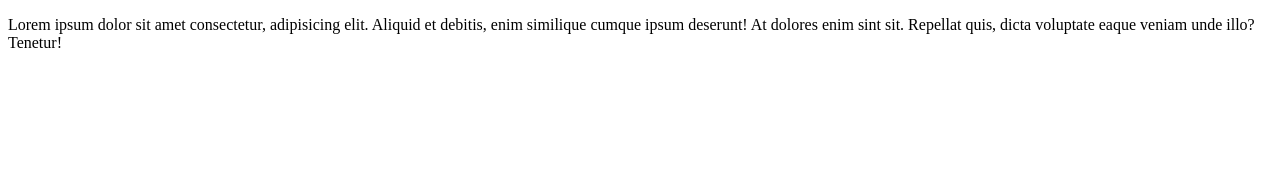
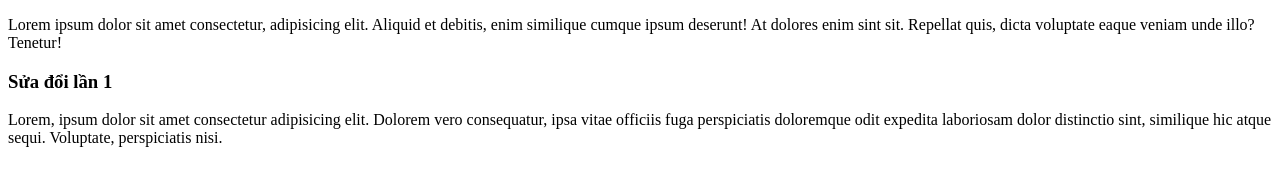
Before and after one commit to Azure06072005/DuAn3, a plain HTML site: page index.html in a window 1280 px wide. Drawn offline with Linux system fonts and the light colour scheme.

Commit message:
2nd commit

```diff
--- a/index.html
+++ b/index.html
@@ -11,5 +11,12 @@
       debitis, enim similique cumque ipsum deserunt! At dolores enim sint sit.
       Repellat quis, dicta voluptate eaque veniam unde illo? Tenetur!
     </p>
+    <h3>Sửa đổi lần 1</h3>
+    <p>
+      Lorem, ipsum dolor sit amet consectetur adipisicing elit. Dolorem vero
+      consequatur, ipsa vitae officiis fuga perspiciatis doloremque odit
+      expedita laboriosam dolor distinctio sint, similique hic atque sequi.
+      Voluptate, perspiciatis nisi.
+    </p>
   </body>
 </html>
```
